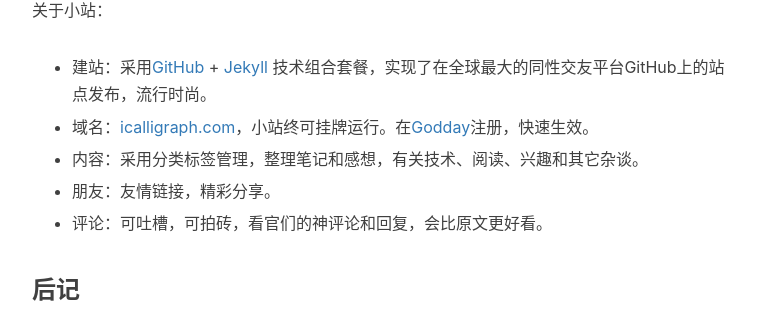
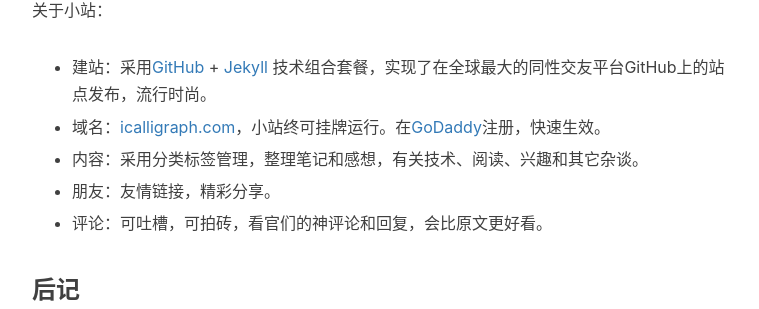
Before and after one commit to bingerambo/bingerambo_Jekyll_deploy, a Jekyll site: the page built from _posts/2016-07-09-hello-binge-blog.md, in a window 1280 px wide. Shown: the part 1011-1320 px from the top of the page, without its empty margins (233-992 px from the left). Built offline with Jekyll 4.4.1, drawn with Linux system fonts in a browser that asks for light colours; nearby versions of some CDN libraries; comment, search, counter and statistics services are not loaded.

Commit message:
blog modify

```diff
--- a/_posts/2016-07-09-hello-binge-blog.md
+++ b/_posts/2016-07-09-hello-binge-blog.md
@@ -32,7 +32,7 @@ Binge Blog 终于慢腾腾地开通了。。。
 
 * 建站：采用[GitHub](https://github.com/) + [Jekyll](http://jekyllrb.com/) 技术组合套餐，实现了在全球最大的同性交友平台GitHub上的站点发布，流行时尚。
 
-* 域名：[icalligraph.com](http://icalligraph.com/)，小站终可挂牌运行。在[Godday](https://godaddy.com)注册，快速生效。
+* 域名：[icalligraph.com](http://icalligraph.com/)，小站终可挂牌运行。在[GoDaddy](https://godaddy.com)注册，快速生效。
 
 * 内容：采用分类标签管理，整理笔记和感想，有关技术、阅读、兴趣和其它杂谈。
 
```
Also changed, not shown: other parts of _posts/2016-07-09-hello-binge-blog.md (+1 -1 lines).
